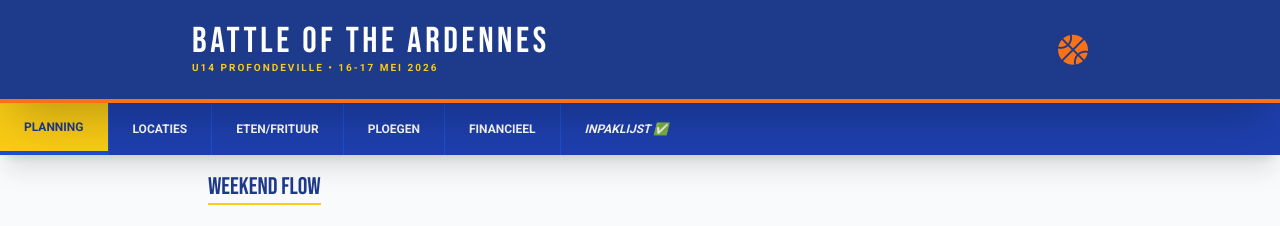
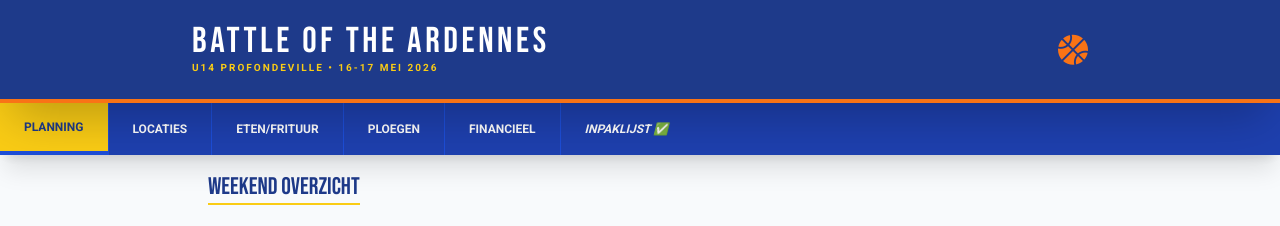
Before and after one commit to dennisverdonckPOA/battleoftheardennes, a plain HTML site: page index.html in a window 1280 px wide. Shown: the top 226 px of the page. Drawn offline with nearby package versions, Linux system fonts and the light colour scheme.

Commit message:
Update index.html

```diff
--- a/index.html
+++ b/index.html
@@ -41,7 +41,7 @@
     <main class="max-w-4xl mx-auto p-4">
 
         <section id="plan" class="tab-content active space-y-4">
-            <h2 class="text-2xl title-font text-blue-900 border-b-2 border-yellow-400 inline-block mb-2">Weekend Flow</h2>
+            <h2 class="text-2xl title-font text-blue-900 border-b-2 border-yellow-400 inline-block mb-2">Weekend Overzicht</h2>
             <div class="space-y-4">
                 <div class="bg-white p-5 rounded-xl shadow border-l-8 border-slate-400">
                     <h3 class="font-bold text-slate-800 uppercase text-sm mb-2">Vrijdag 15 Mei</h3>
```
